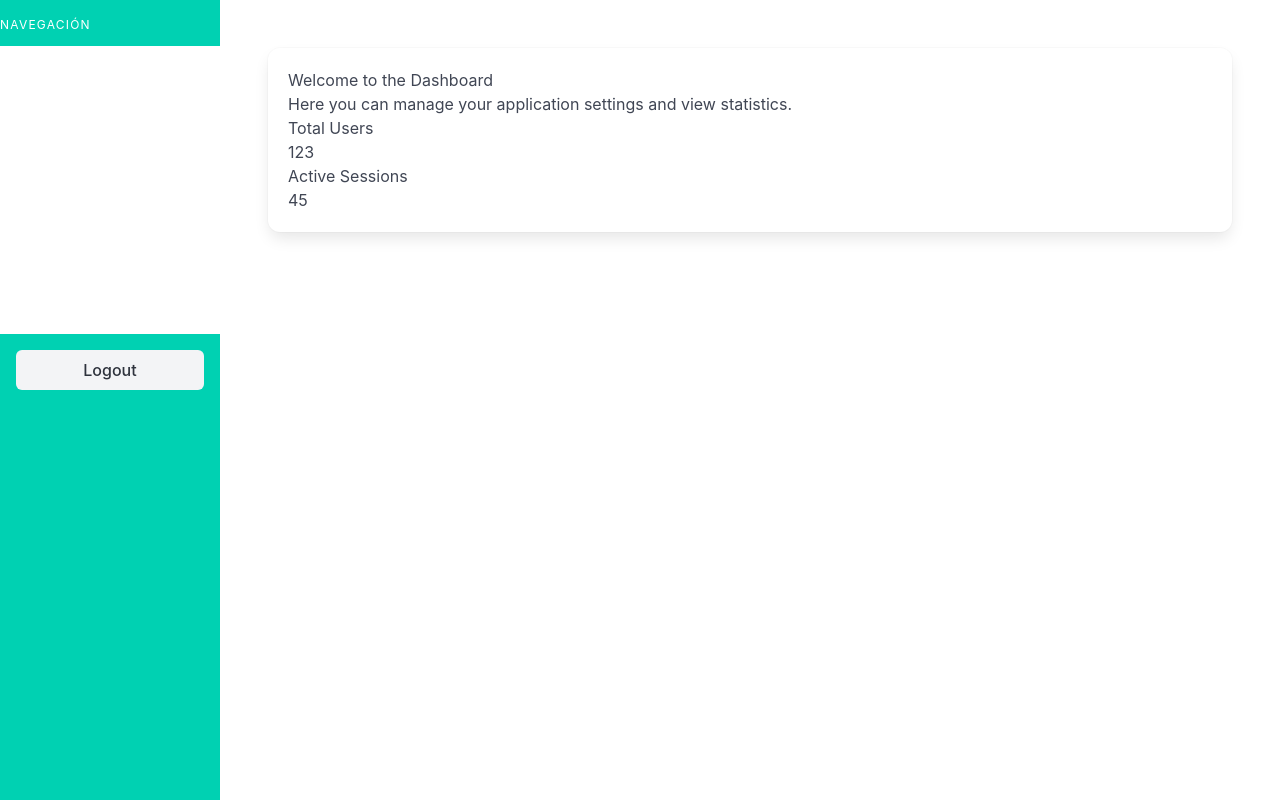
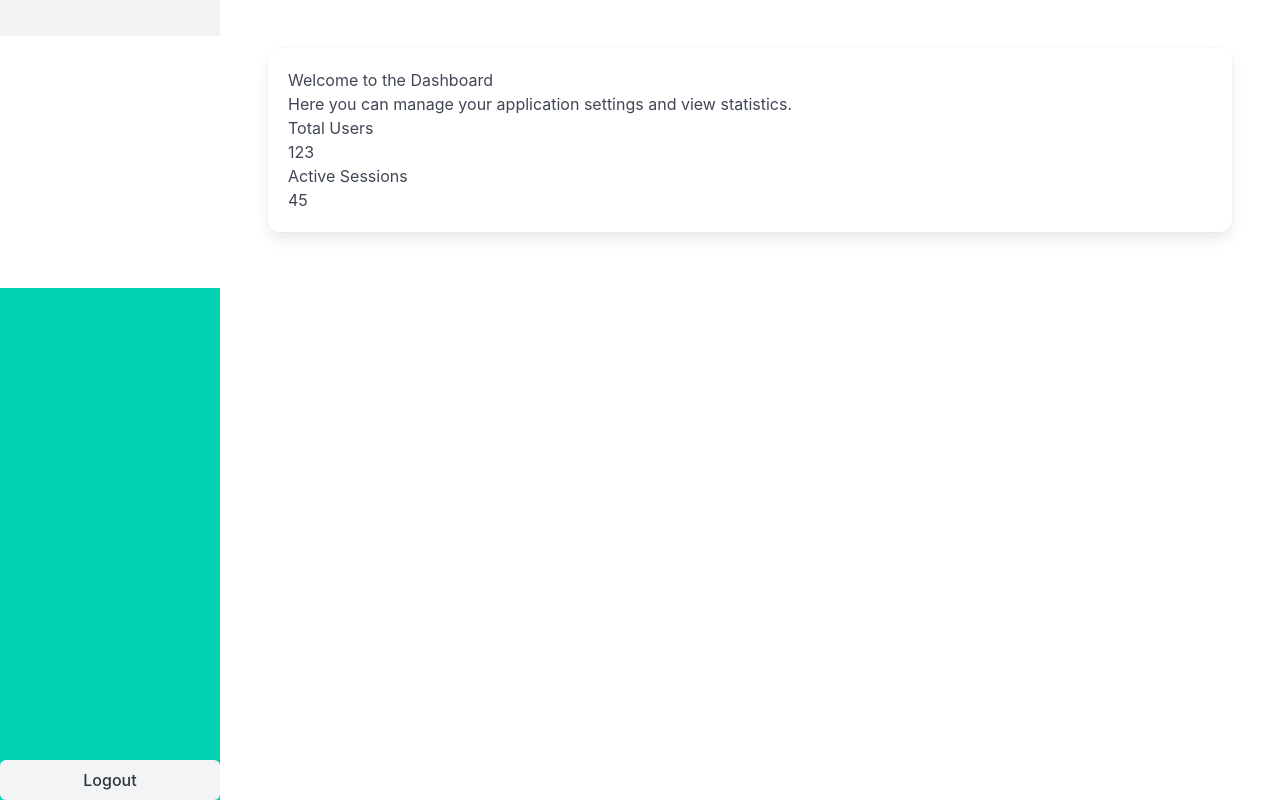
Before and after one commit to Tysaic/cvostriker, a Flask app: page / in a window 1280 px wide. Run offline with Flask 3, Linux system fonts and the light colour scheme; the visitor is signed in with stand-in values (Sample User, id 1); some libraries are stand-ins or nearby versions.

Commit message:
Logout button in nav bottom

```diff
--- a/static/css/style.css
+++ b/static/css/style.css
@@ -1,3 +1,14 @@
 .menu-list li a{
     border-radius: 0 !important;
 }
+aside.menu {
+    display: flex;
+    flex-direction: column;
+    min-height: 100vh;
+    width: 220px;
+    padding: 0;
+}
+.footer-nav-container{
+    margin-top: auto;
+    /*padding: 0 1rem 1rem 1rem;*/
+}
--- a/templates/base.html
+++ b/templates/base.html
@@ -8,14 +8,12 @@
     <link rel="stylesheet" href="{{ url_for('static', filename='css/style.css') }}">
 </head>
 <body>
+  <style>
 
+  </style>
   <!-- Ejemplo de barra de navegación vertical con Bulma -->
   <div style="display: flex; min-height: 100vh;">
-    <aside class="menu has-background-primary" style="width: 220px; min-height: 100vh;">
-      <p class="menu-label has-text-white" style="padding-top: 1rem;">
-        Navegación
-      </p>
-
+    <aside class="menu has-background-primary" style="width: 220px; min-height: 100vh; display: flex; flex-direction: column;">
       <ul class="menu-list">
         <li>
           <a href="{{ url_for('dashboard') }}" class="has-text-white">Dashboard</a>
@@ -42,10 +40,11 @@
           <a href="{{ url_for('configuration_dashboard') }}" class="has-text-white">Configuration</a>
         </li>
       </ul>
-      <div style="margin-top: auto; padding: 1rem;">
+      <div class="footer-nav-container">
         <a href="{{ url_for('logout') }}" class="button is-light is-fullwidth">Logout</a>
       </div>
     </aside>
+
     <main class="section" style="flex: 1;">
       <div class="container">
         <div class="box">
```
